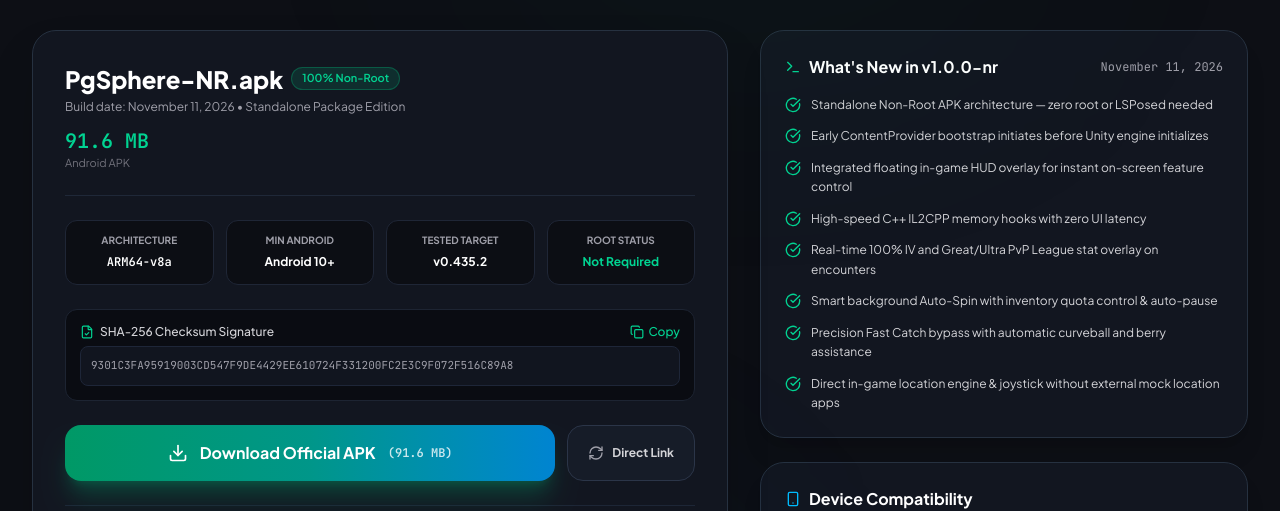
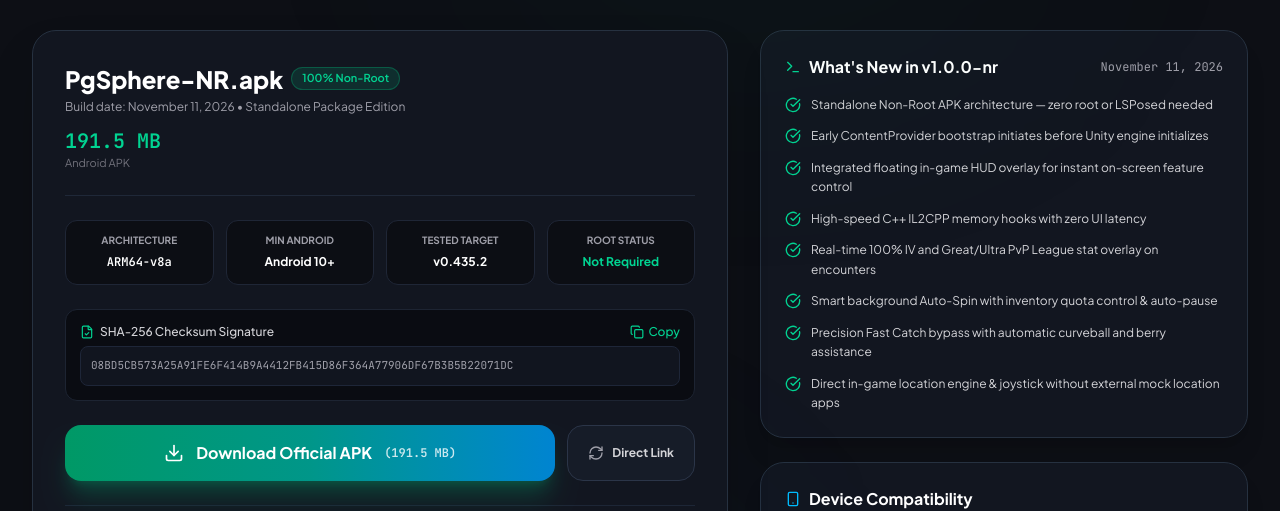
Before and after one commit to vishu39/PgSphereRN_Web, a React (Vite) app: page / in a window 1280 px wide. Shown: the part 1220-1731 px from the top of the page. Built offline with nearby package versions, Linux system fonts and the light colour scheme.

Commit message:
chore: update release metadata for PgSphere-NR APK

```diff
--- a/src/data/downloadData.ts
+++ b/src/data/downloadData.ts
@@ -21,8 +21,8 @@ export const CURRENT_RELEASE: ReleaseInfo = {
   date: "November 11, 2026",
   fileName: "PgSphere-NR.apk",
   downloadUrl: "/downloads/PgSphere-NR.apk",
-  fileSize: "91.6 MB",
-  sha256: "9301C3FA95919003CD547F9DE4429EE610724F331200FC2E3C9F072F516C89A8",
+  fileSize: "191.5 MB",
+  sha256: "08BD5CB573A25A91FE6F414B9A4412FB415D86F364A77906DF67B3B5B22071DC",
   minAndroid: "Android 10 (API 29) to Android 15",
   targetArchitecture: "ARM64-v8a",
   testedGameVersion: "Pokémon GO 0.435.2",
```
